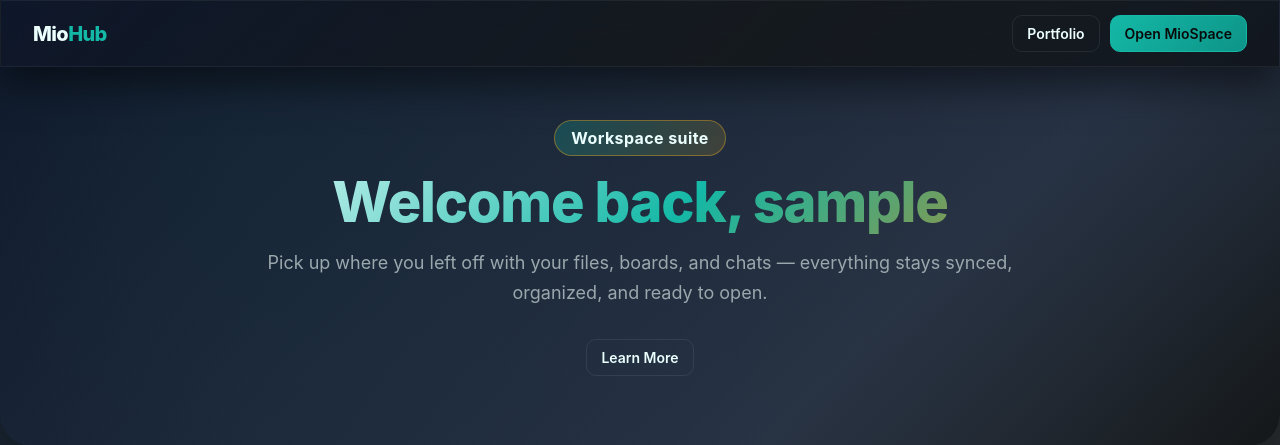
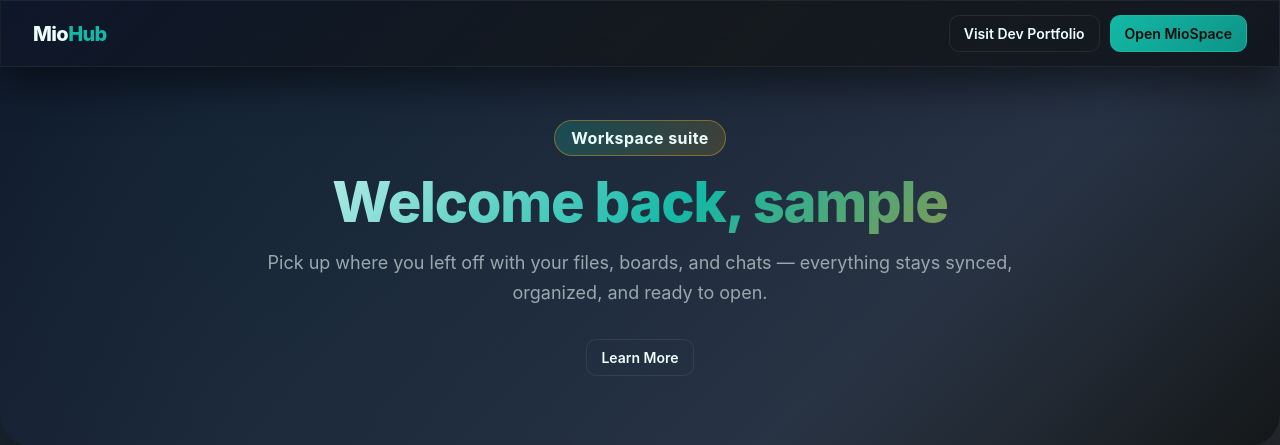
Before and after one commit to basu-10/MioHub, a Flask app: page / in a window 1280 px wide. Shown: the top 445 px of the page. Run offline with Flask 3, Linux system fonts and the light colour scheme; the visitor is signed in with stand-in values (Sample User, id 1); parts of the project's set-up code (start-up, migrations or seed data) failed here and were passed over; some libraries are stand-ins or nearby versions.

Commit message:
re linking. re1

```diff
--- a/blueprints/core/templates/core/index.html
+++ b/blueprints/core/templates/core/index.html
@@ -320,7 +320,7 @@
   <div class="topbar">
     <a class="logo" href="{{ url_for('core_blueprint.landing') }}">Mio<span>Hub</span></a>
     <div class="nav-links">
-      <a class="btn-ghost" href="{{ url_for('portfolio_bp.portfolio') }}">Portfolio</a>
+      <a class="btn-ghost" href="{{ url_for('portfolio_bp.portfolio') }}">Visit Dev Portfolio</a>
       {% if current_user and current_user.is_authenticated %}
         <a class="btn-ghost btn-primary" href="{{ url_for('p2_bp.dashboard') }}">Open MioSpace</a>
       {% else %}
```
